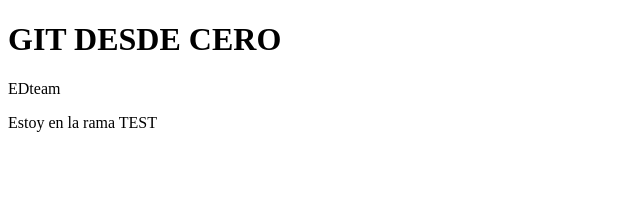
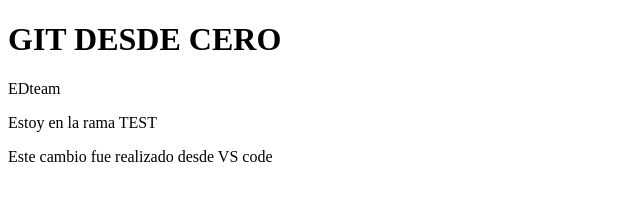
Before and after one commit to jaaz-97/Practicando-git, a plain HTML site: page index.html in a window 1280 px wide. Shown: the whole page, without its empty margins (0-640 px from the left). Drawn offline with Linux system fonts and the light colour scheme.

Commit message:
Primer commit desde VS code

```diff
--- a/index.html
+++ b/index.html
@@ -3,8 +3,7 @@
 <head>
     <meta charset="UTF-8">
     <meta http-equiv="X-UA-Compatible" content="IE=edge">
-    <meta name="viewport" content="width=device-width, initial-scale=1.0">
-    <title>Practicando con GIT</title>
+    <title>Practicando con GIT desde VS Code</title>
 </head>
 <body>
     <h1>GIT DESDE CERO </h1>
@@ -12,5 +11,10 @@
     <section>
         <p>Estoy en la rama TEST</p>
     </section>
+    <div>
+        <o>
+            Este cambio fue realizado desde VS code
+        </o>
+    </div>
 </body>
 </html>
```
Also changed, not shown: 1 other file.
